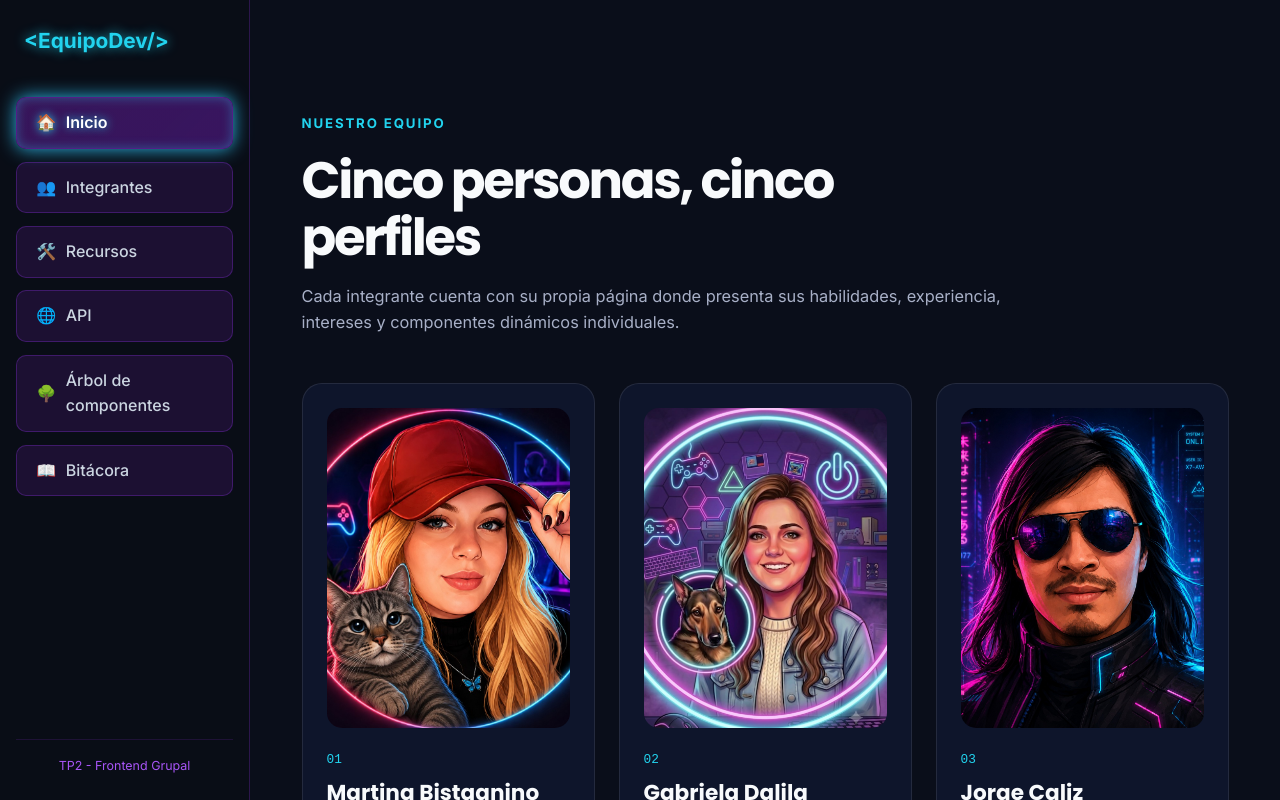
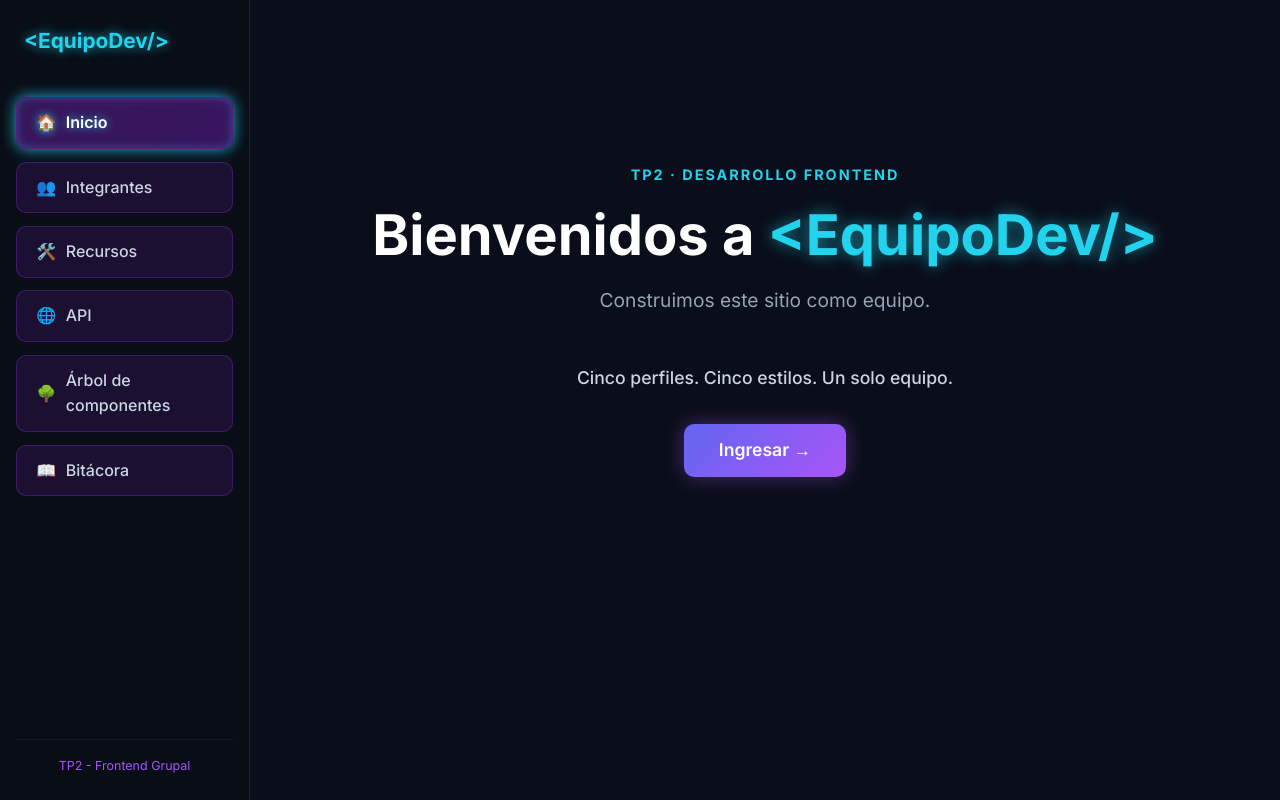
Before and after one commit to LuisUnix2100/tp2-frontend-grupal, a React (Vite) app: page / in a window 1280 px wide. Shown: the top 800 px of the page. Built offline with nearby package versions, Linux system fonts and the light colour scheme.

Commit message:
correccion de route

```diff
--- a/src/App.jsx
+++ b/src/App.jsx
@@ -1,5 +1,6 @@
 import { BrowserRouter, Routes, Route } from 'react-router-dom';
 import Layout from './components/Layout';
+import Home from './pages/Home'; // 1. Acá importamos Home
 import Integrantes from './pages/Integrantes';
 import Perfil from './pages/Perfil';
 import Recursos from './pages/Recursos';
@@ -9,11 +10,9 @@ export default function App() {
   return (
     <BrowserRouter>
       <Routes>
-        {/* El Layout con tu Sidebar envuelve todas las rutas */}
         <Route element={<Layout />}>
-          <Route path="/" element={<Integrantes />} />
+          <Route path="/" element={<Home />} /> {/* 2. Acá la ponemos en la portada */}
           <Route path="/integrantes" element={<Integrantes />} />
-          {/* Ruta dinámica para cada perfil */}
           <Route path="/integrantes/:id" element={<Perfil />} />
           <Route path="/recursos" element={<Recursos />} />
           <Route path="/api" element={<Api />} />
--- a/src/pages/Home.jsx
+++ b/src/pages/Home.jsx
@@ -29,7 +29,7 @@ export default function Home() {
         margin: '0 0 1rem 0',
         lineHeight: '1.2'
       }}>
-        Bienvenidos a <span style={{ color: '#22d3ee', textShadow: '0 0 15px rgba(34, 211, 238, 0.6)' }}>&lt;EquipoDev/&gt;</span>
+        Bienvenidos a <span style={{ color: '#22d3ee', textShadow: '0 0 15px rgba(34, 211, 238, 0.6)' }}>{"<EquipoDev/>"}</span>
       </h1>
 
       <p style={{ color: '#94a3b8', fontSize: '1.2rem', marginBottom: '3rem' }}>
```
